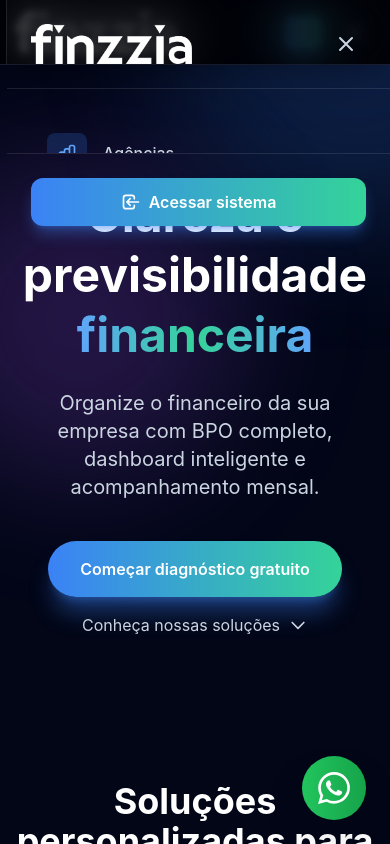
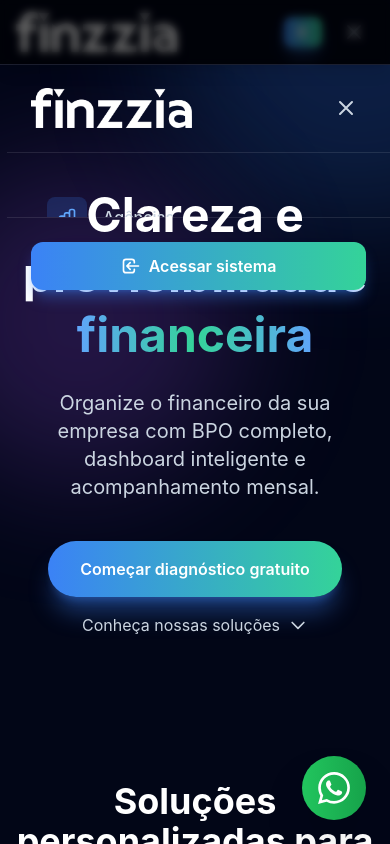
Before and after one commit to arthurbowens/ia-financeira-erp, an Angular app: page / in a window 390 px wide. Both pictures are taken after a click on the button 354 px from the left and 32 px from the top of the page. Shown: the top 844 px of the page. Built offline with nearby package versions, Linux system fonts and the light colour scheme.

Commit message:
Corrige layout do header quando menu mobile estÃ¡ aberto
- Ajusta z-index do menu (z-[60]), overlay (z-[55]) e header (z-50)
- Menu mobile agora comeÃ§a abaixo do header (top-16/top-20) ao invÃ©s de cobrir tudo
- Previne desconfiguraÃ§Ã£o do header quando menu estÃ¡ aberto no mobile

```diff
--- a/src/app/components/landing/landing.component.html
+++ b/src/app/components/landing/landing.component.html
@@ -84,7 +84,7 @@
 
     <!-- Menu Mobile Lateral -->
     <div *ngIf="menuMobileAberto"
-         class="lg:hidden fixed inset-y-0 right-0 z-50 w-full max-w-sm bg-slate-950/98 backdrop-blur-xl shadow-2xl border-l border-white/10 transform transition-transform duration-300 ease-in-out">
+         class="lg:hidden fixed top-16 md:top-20 bottom-0 right-0 z-[60] w-full max-w-sm bg-slate-950/98 backdrop-blur-xl shadow-2xl border-l border-white/10 transform transition-transform duration-300 ease-in-out">
       <div class="flex flex-col h-full">
         <!-- Header do Menu Mobile -->
         <div class="flex items-center justify-between p-6 border-b border-white/10">
@@ -164,7 +164,7 @@
     <!-- Overlay para fechar menu mobile -->
     <div *ngIf="menuMobileAberto"
          (click)="fecharMenuMobile()"
-         class="lg:hidden fixed inset-0 z-40 bg-black/60 backdrop-blur-sm transition-opacity"></div>
+         class="lg:hidden fixed inset-0 z-[55] bg-black/60 backdrop-blur-sm transition-opacity"></div>
   </header>
 
   <main class="relative space-y-20 pb-24 pt-10">
```
